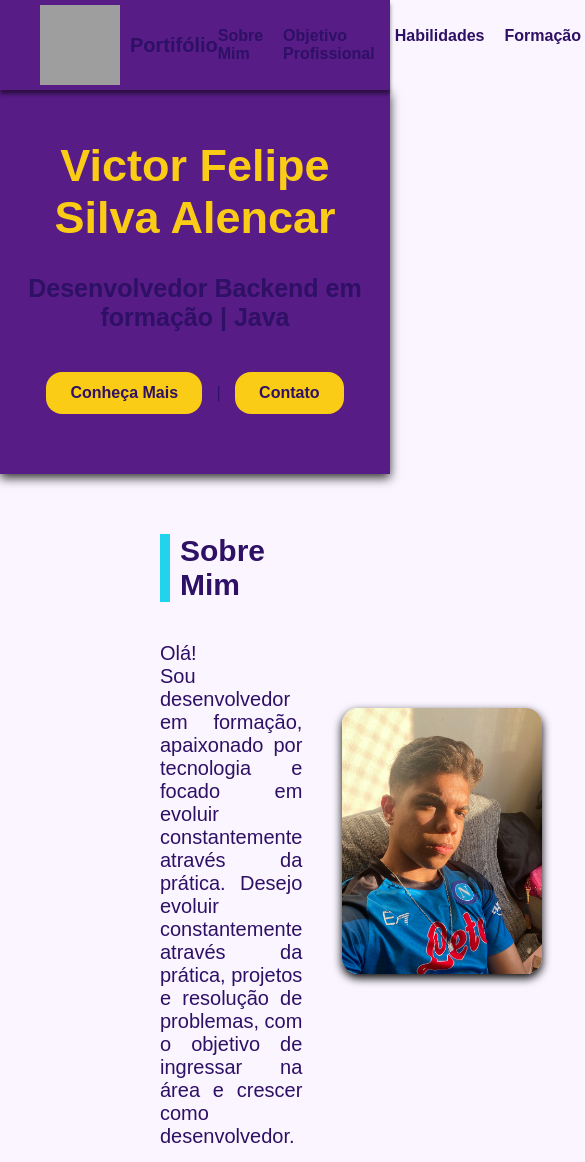
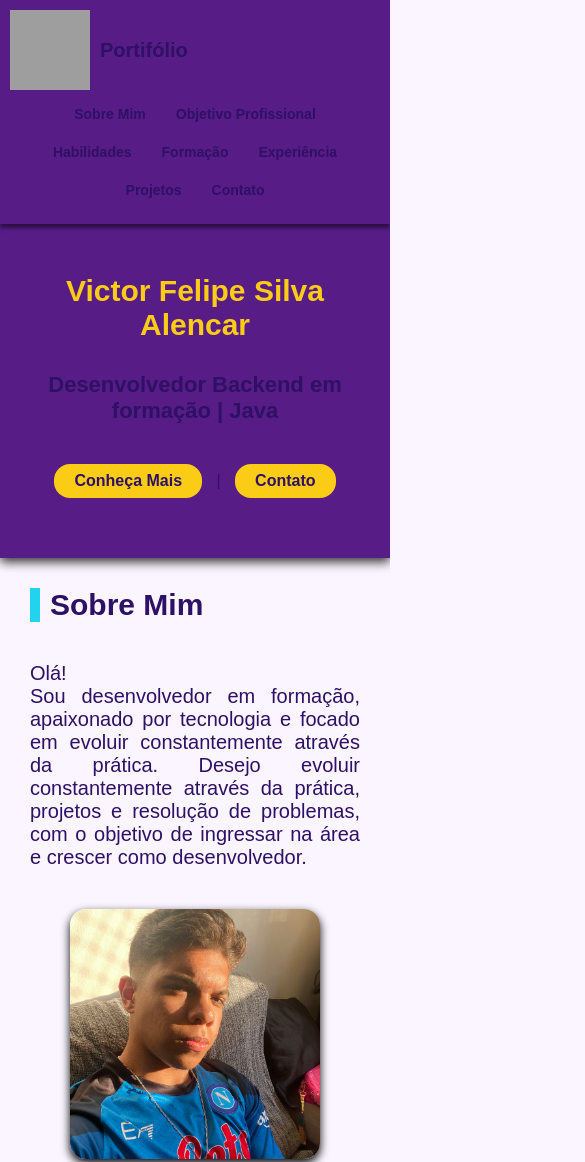
Before and after one commit to alencarVictor/Projeto-Landing-Page-Pessoal, a plain HTML site: page index.html in a window 390 px wide. Shown: the top 1162 px of the page, 585 px wide, since content can reach past the window. Drawn offline with Linux system fonts and the light colour scheme; grey boxes are pictures that could not be loaded.

Commit message:
:iphone: responsividade: ajustando o layout da tela para celular e tablet.

```diff
--- a/index.html
+++ b/index.html
@@ -1,9 +1,10 @@
 <!DOCTYPE html>
-<link rel="stylesheet" href="style.css">
 <html lang="pt-br">
-<head>
-    <title>Página pessoal</title>
-    <meta charset="UTF-8" />
+    <head>
+        <title>Página pessoal</title>
+        <meta name="viewport" content="width=device-width, initial-scale=1.0">
+        <meta charset="UTF-8" />
+        <link rel="stylesheet" href="style.css">
 </head>
 <body>
 
--- a/style.css
+++ b/style.css
@@ -1,11 +1,9 @@
-
-
-:root{
-    --primary: #581C87;
-    --secondary: #22D3EE;
-    --background: #FAF5FF;
-    --text: #2E1065;
-    --accent: #FACC15;
+:root {
+  --primary: #581c87;
+  --secondary: #22d3ee;
+  --background: #faf5ff;
+  --text: #2e1065;
+  --accent: #facc15;
   --radius: 16px;
 }
 
@@ -15,11 +13,10 @@
   box-sizing: border-box;
 }
 
-body{
+body {
   background-color: var(--background);
   color: var(--text);
   font-family: Arial, sans-serif;
-
 }
 
 header {
@@ -33,11 +30,9 @@ header {
   z-index: 1;
 }
 
-
-.logo{
+.logo {
   height: 80px;
   width: 80px;
-
 }
 
 .portifolio {
@@ -50,23 +45,23 @@ header {
   font-size: 20px;
 }
 
-
 nav {
   display: flex;
   justify-content: space-between;
   align-items: center;
 }
 
-.item{
+.item {
   transition: all 0.3s ease;
   text-decoration: none;
   color: var(--text);
   font-weight: bold;
+  cursor: pointer;
 }
 
-.item:hover{
+.item:hover {
   transform: scale(1.05);
-    box-shadow: 0 8px 20px rgba(0, 0, 0, 0.50);
+  box-shadow: 0 8px 20px rgba(0, 0, 0, 0.5);
   color: var(--accent);
 }
 
@@ -76,7 +71,6 @@ nav ul {
   gap: 20px;
 }
 
-
 #inicio {
   text-align: center;
   padding: 50px 20px;
@@ -84,13 +78,13 @@ nav ul {
   box-shadow: 0 4px 10px rgba(0, 0, 0, 0.8);
 }
 
-#inicio h1{
+#inicio h1 {
   font-size: 45px;
   margin-bottom: 30px;
   color: var(--accent);
 }
 
-#inicio p{
+#inicio p {
   font-size: 25px;
   margin-bottom: 30px;
   font-weight: bold;
@@ -109,7 +103,7 @@ nav ul {
   transition: all 0.3s ease;
 }
 
-.links-rapidos :hover{
+.links-rapidos :hover {
   background-color: var(--secondary);
   transform: scale(1.05);
 }
@@ -121,19 +115,18 @@ nav ul {
   padding: 20px 80px;
   margin: 40px 80px;
   gap: 40px;
-
 }
 
-.subtitulo{
+.subtitulo {
   font-size: 30px;
   border-left: 10px solid var(--secondary);
   padding-left: 10px;
 }
-.descricao{
+.descricao {
   margin-top: 40px;
   gap: 10px;
 }
- .descricao p{
+.descricao p {
   font-size: 20px;
   text-align: justify;
 }
@@ -144,14 +137,14 @@ nav ul {
   box-shadow: 0 4px 10px rgba(0, 0, 0, 1);
 }
 
-#objetivo{
+#objetivo {
   display: flex;
   padding: 20px 80px;
   flex-direction: column;
   margin: 40px 80px;
 }
 
-#habilidades{
+#habilidades {
   display: flex;
   padding: 20px 80px;
   flex-direction: column;
@@ -159,58 +152,59 @@ nav ul {
   gap: 40px;
 }
 
-.cartoes{
+.cartoes {
   display: flex;
   justify-content: center;
   flex-wrap: wrap;
   gap: 30px;
 }
 
-
-.card{
+.card {
   border-top: 10px solid var(--accent);
   box-shadow: 0 4px 10px rgba(0, 0, 0, 0.2);
   border-radius: var(--radius);
-    width:300px;
+  width: 300px;
   padding: 20px;
   transition: all 0.3s ease;
   text-align: justify;
 }
 
-.card:hover{
+.card:hover {
   transform: scale(1.05);
 }
 
-.titulo-card{
+.titulo-card {
   padding: 10px 0px;
 }
 
-.lista{
+.lista {
   padding: 0px 16px;
   gap: 10px;
 }
 
-.lista li{
+.lista li {
   margin-bottom: 5px;
   line-height: 1.5;
 }
 
-#formacao{
+#formacao {
   display: flex;
   padding: 20px 80px;
   flex-direction: column;
   margin: 40px 80px;
 }
 
-#experiencia{
+#experiencia {
   display: flex;
   padding: 20px 80px;
   flex-direction: column;
   margin: 40px 80px;
 }
+
 table {
   margin-top: 35px;
   width: 100%;
+  table-layout: fixed;
   border-collapse: collapse;
   border-radius: var(--radius);
   overflow: hidden;
@@ -222,8 +216,13 @@ th {
   background-color: var(--primary);
   color: white;
   padding: 10px;
+}
 
-}
+th:nth-child(1), td:nth-child(1) { width: 25%; } /* Curso */
+th:nth-child(2), td:nth-child(2) { width: 20%; } /* Instituição */
+th:nth-child(3), td:nth-child(3) { width: 15%; } /* Ano */
+th:nth-child(4), td:nth-child(4) { width: 40%; } /* Descrição */
+
 
 td {
   padding: 10px;
@@ -239,7 +238,7 @@ tr:hover {
   transition: 0.2s;
 }
 
-#projetos{
+#projetos {
   display: flex;
   padding: 20px 80px;
   flex-direction: column;
@@ -247,39 +246,122 @@ tr:hover {
   gap: 35px;
 }
 
-.lista-linguagem{
+.lista-linguagem {
   display: flex;
-    justify-content:flex-start;
+  justify-content: flex-start;
   margin-top: 5px;
-    gap:8px;
+  gap: 8px;
 }
-.lista-linguagem li{
+
+.lista-linguagem li {
   transition: all 0.3s ease;
   list-style: none;
   background-color: var(--secondary);
   border-radius: var(--radius);
   padding: 4px 6px;
-    font-weight:bold;
+  font-weight: bold;
   font-size: 15px;
 }
 
-.lista-linguagem li:hover{
+.lista-linguagem li:hover {
   transform: scale(1.05);
-    box-shadow: 0 8px 20px rgba(0, 0, 0, 0.50);
+  box-shadow: 0 8px 20px rgba(0, 0, 0, 0.5);
   background-color: var(--accent);
 }
 
-#contato{
+#contato {
   display: flex;
   padding: 20px 80px;
   flex-direction: column;
   margin: 40px 80px;
 }
 
-
-footer{
+footer {
   display: flex;
   justify-content: center;
   padding: 15px;
   background-color: var(--primary);
 }
+
+@media(min-width: 800px){
+  * {
+  outline: 1px solid red;
+}
+}
+
+
+@media (max-width: 748px) {
+  header {
+    flex-direction: column;
+    align-items: center;
+    justify-content: center;
+    padding: 10px;
+    width: 100%;
+  }
+
+  .portifolio {
+    width: 100%;
+    justify-content: flex-start;
+  }
+
+  nav {
+    width: 100%;
+  }
+
+  nav ul {
+    display: flex;
+    flex-wrap: wrap;
+    justify-content: center;
+    gap: 10px;
+    padding: 10px 0;
+  }
+
+  nav li {
+    text-align: center;
+  }
+
+  .item {
+    display: block;
+    padding: 6px 10px;
+    font-size: 14px;
+  }
+
+  #sobre,
+  #objetivo,
+  #habilidades,
+  #formacao,
+  #experiencia,
+  #projetos,
+  #contato {
+    display: flex;
+    flex-direction: column;
+    margin: 10px;
+    padding: 20px;
+  }
+
+  #sobre img{
+    width: 250px;
+    height: 250px;
+    object-fit: cover;
+  }
+
+  th, td {
+    padding: 6px;
+     word-break: break-word;
+  }
+}
+
+@media(max-width:480px){
+
+  #inicio h1 {
+  font-size: 30px;
+}
+
+#inicio p {
+  font-size: 22px;
+}
+
+.links-rapidos a {
+  padding: 8px 20px;
+}
+}
```
Lines whose indentation alone changed are shown as unchanged.
